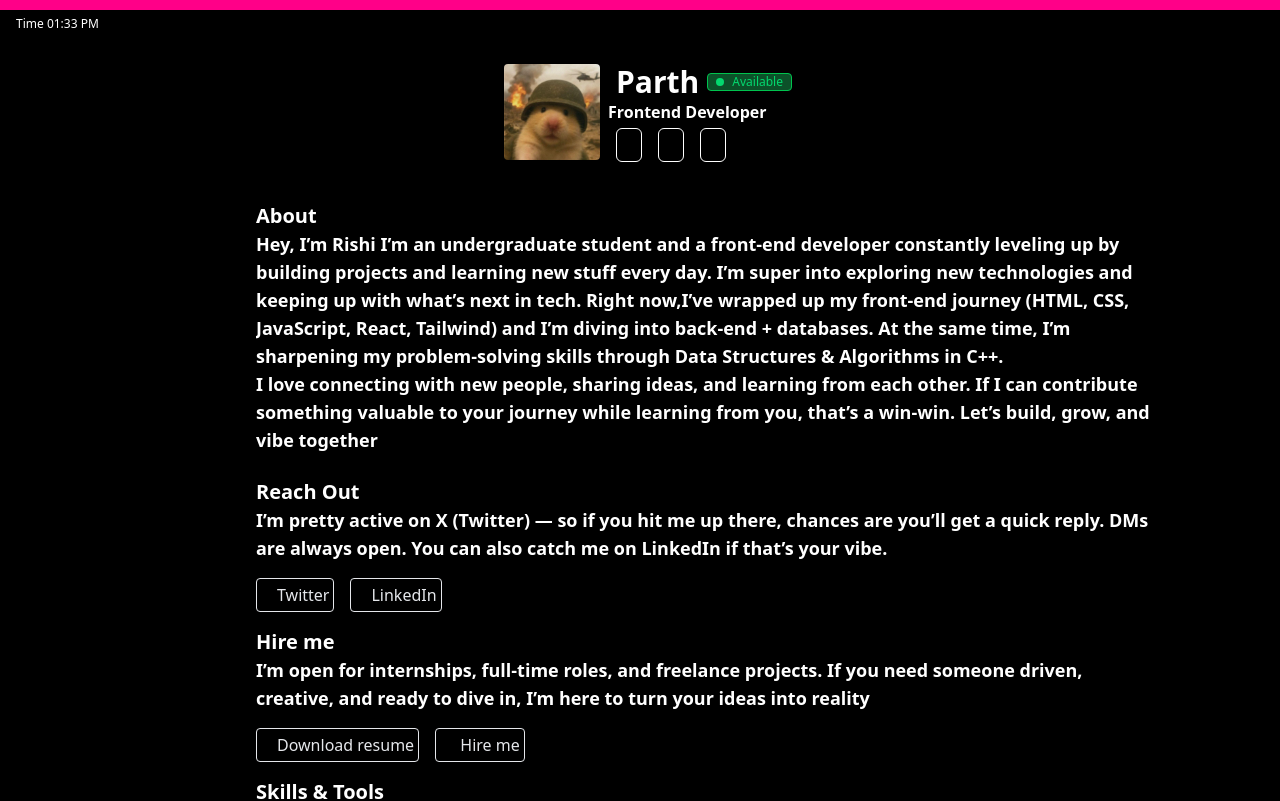
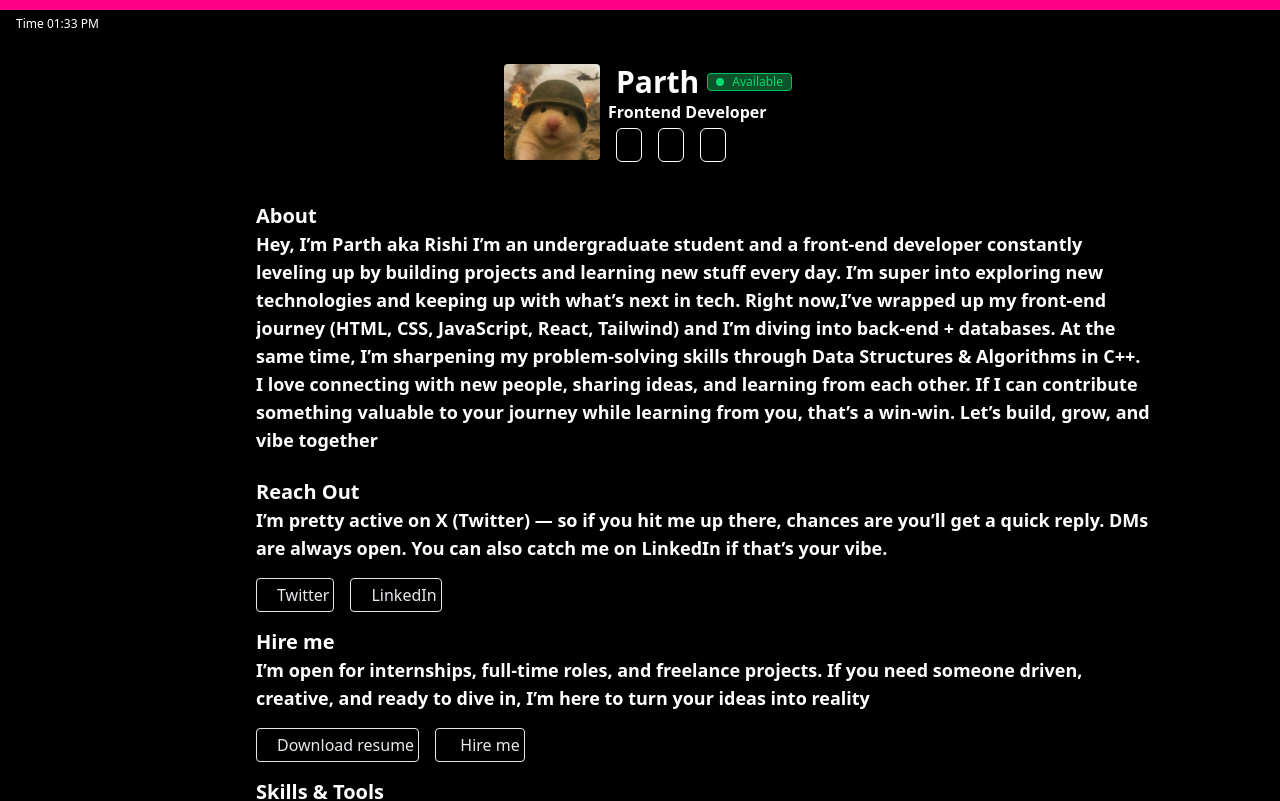
Before and after one commit to RISHIKARIR/Portify, a React (Vite) app: page / in a window 1280 px wide. Shown: the top 801 px of the page. Built offline with nearby package versions, Linux system fonts and the light colour scheme; some icons are missing.

Commit message:
Update about.jsx

```diff
--- a/src/about.jsx
+++ b/src/about.jsx
@@ -22,7 +22,8 @@ return(
 <h1 className="text-base font-bold md:text-xl font-bold " >
 About</h1>
 
-<p className=" font-sans font-normal md:text-lg font-semibold sm:overflow-x-hidden">Hey, I’m Rishi
+<p className=" font-sans font-normal md:text-lg font-semibold sm:overflow-x-hidden">Hey, I’m Parth aka Rishi
+
 I’m an undergraduate student and a front-end developer constantly leveling up by building projects and learning new stuff every day. I’m super into exploring new technologies and keeping up with what’s next in tech.
 Right now,I’ve wrapped up my front-end journey (HTML, CSS, JavaScript, React, Tailwind) and I’m diving into back-end + databases. At the same time, I’m sharpening my problem-solving skills through Data Structures & Algorithms in C++.
 </p>
```
